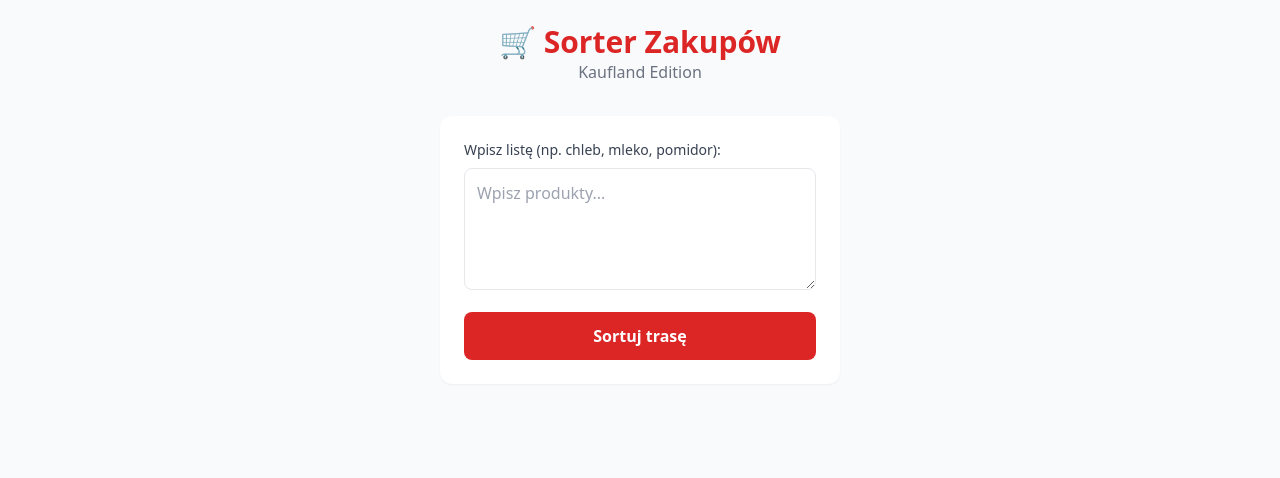
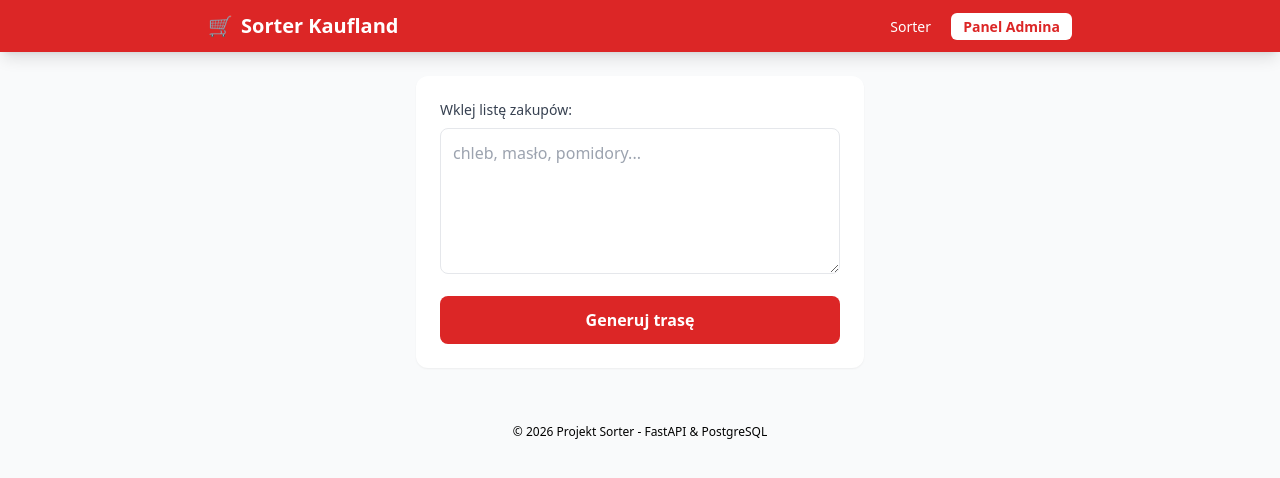
Before and after one commit to kurliko/Shop-sorter, a FastAPI app: page / in a window 1280 px wide. Shown: the top 478 px of the page. Run offline with FastAPI, Linux system fonts and the light colour scheme; some libraries are stand-ins or nearby versions.

Commit message:
style: added Admin panel

```diff
--- /dev/null
+++ b/templates/base.html
@@ -0,0 +1,32 @@
+<!DOCTYPE html>
+<html lang="pl">
+<head>
+    <meta charset="UTF-8">
+    <meta name="viewport" content="width=device-width, initial-scale=1.0">
+    <title>{% block title %}Sorter Kaufland{% endblock %}</title>
+    <script src="https://cdn.tailwindcss.com"></script>
+</head>
+<body class="bg-gray-50 min-h-screen">
+    <nav class="bg-red-600 text-white shadow-lg mb-6">
+        <div class="max-w-4xl mx-auto px-4 py-3 flex justify-between items-center">
+            <a href="/" class="text-xl font-bold flex items-center gap-2">
+                <span>🛒</span> Sorter Kaufland
+            </a>
+            <div class="space-x-4">
+                <a href="/" class="hover:underline text-sm font-medium">Sorter</a>
+                <a href="/admin/products" class="bg-white text-red-600 px-3 py-1 rounded-md text-sm font-bold hover:bg-gray-100 transition">
+                    Panel Admina
+                </a>
+            </div>
+        </div>
+    </nav>
+
+    <main class="max-w-4xl mx-auto px-4">
+        {% block content %}{% endblock %}
+    </main>
+
+    <footer class="text-center py-8 text-black-400 text-xs">
+        &copy; 2026 Projekt Sorter - FastAPI & PostgreSQL
+    </footer>
+</body>
+</html>
--- a/templates/index.html
+++ b/templates/index.html
@@ -1,43 +1,33 @@
-<!DOCTYPE html>
-<html lang="pl">
-<head>
-    <meta charset="UTF-8">
-    <meta name="viewport" content="width=device-width, initial-scale=1.0">
-    <title>Kaufland Sorter</title>
-    <script src="https://cdn.tailwindcss.com"></script>
-</head>
-<body class="bg-gray-50 min-h-screen">
-    <div class="max-w-md mx-auto p-6">
-        <header class="text-center mb-8">
-            <h1 class="text-3xl font-bold text-red-600">🛒 Sorter Zakupów</h1>
-            <p class="text-gray-500">Kaufland Edition</p>
-        </header>
+{% extends "base.html" %}
 
+{% block title %}Sorter Zakupów{% endblock %}
+
+{% block content %}
+<div class="max-w-md mx-auto">
     <div class="bg-white p-6 rounded-xl shadow-sm mb-6">
         <form action="/sort" method="post">
-                <label class="block text-sm font-medium text-gray-700 mb-2">Wpisz listę (np. chleb, mleko, pomidor):</label>
-                <textarea name="shopping_list" rows="4"
-                    class="w-full p-3 border border-gray-200 rounded-lg focus:ring-2 focus:ring-red-500 focus:outline-none mb-4"
-                    placeholder="Wpisz produkty..."></textarea>
-                <button type="submit" class="w-full bg-red-600 text-white font-semibold py-3 rounded-lg hover:bg-red-700 transition">
-                    Sortuj trasę
+            <label class="block text-sm font-medium text-gray-700 mb-2">Wklej listę zakupów:</label>
+            <textarea name="shopping_list" rows="5"
+                class="w-full p-3 border border-gray-200 rounded-lg focus:ring-2 focus:ring-red-500 outline-none mb-4"
+                placeholder="chleb, masło, pomidory..."></textarea>
+            <button type="submit" class="w-full bg-red-600 text-white font-bold py-3 rounded-lg hover:bg-red-700 transition">
+                Generuj trasę
             </button>
         </form>
     </div>
 
     {% if items %}
     <div class="bg-white p-6 rounded-xl shadow-sm">
-            <h2 class="text-lg font-bold mb-4 border-b pb-2">Twoja trasa:</h2>
+        <h2 class="text-lg font-bold mb-4 border-b pb-2 text-gray-800">Twoja trasa po sklepie:</h2>
         <ul class="space-y-3">
             {% for item in items %}
-                <li class="flex items-center gap-3 p-2 bg-gray-50 rounded">
-                    <input type="checkbox" class="w-5 h-5 rounded border-gray-300 text-red-600">
-                    <span class="capitalize">{{ item }}</span>
+            <li class="flex items-center gap-3 p-3 bg-gray-50 rounded-lg border-l-4 border-red-500">
+                <input type="checkbox" class="w-5 h-5 rounded text-red-600">
+                <span class="capitalize text-gray-700">{{ item }}</span>
             </li>
             {% endfor %}
         </ul>
     </div>
     {% endif %}
 </div>
-</body>
-</html>
+{% endblock %}
```
Also changed, not shown: templates/admin.html (added, +78 -0 lines). Lines whose indentation alone changed are shown as unchanged.
